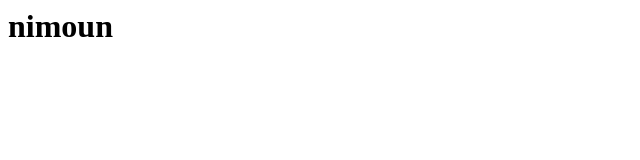
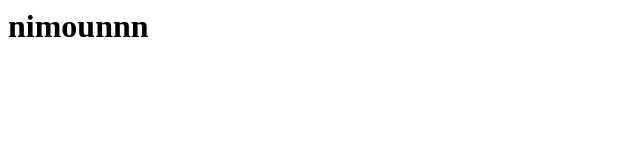
Before and after one commit to anilprogramer/website, a plain HTML site: page index.html in a window 1280 px wide. Shown: the full height of the page, 0-640 px from the left. Drawn offline with Linux system fonts and the light colour scheme.

Commit message:
production server

```diff
--- a/index.html
+++ b/index.html
@@ -1,6 +1,6 @@
 <html>
 <title>jenkins CI/CD Pinline</title>
 <body>
-<h1> nimoun </h1>
+<h1> nimounnn </h1>
 </body>
 </html>
```
